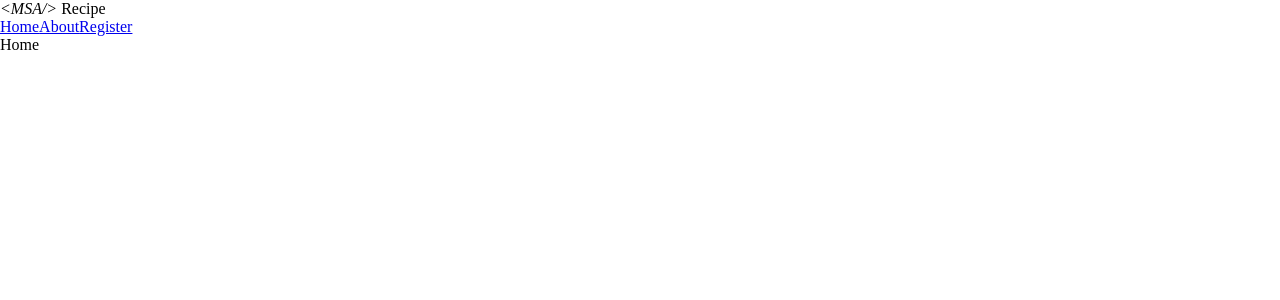
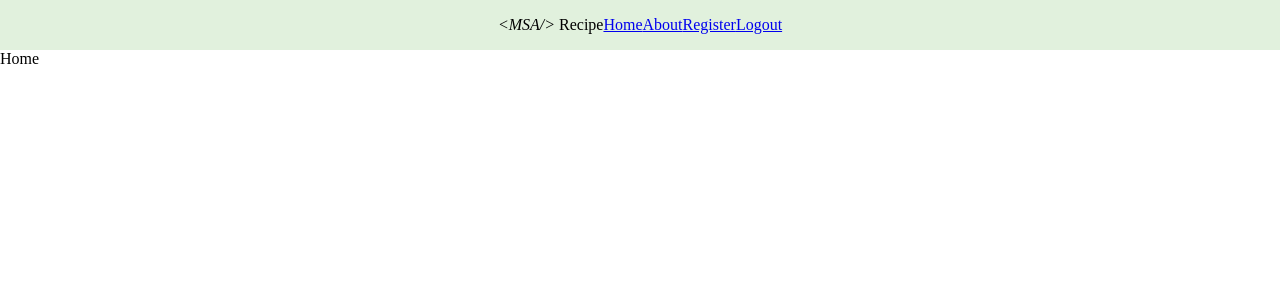
Before and after one commit to muhammetsalihaslan/recipe-app2, a React (Create React App) app in the folder recipe-app/: page / in a window 1280 px wide. Shown: the top 300 px of the page. Built offline with nearby package versions, Linux system fonts and the light colour scheme; a web font is replaced by a local one.

Commit message:
continue

```diff
--- a/recipe-app/package.json
+++ b/recipe-app/package.json
@@ -9,7 +9,7 @@
     "react-icon": "^1.0.0",
     "react-router-dom": "^6.3.0",
     "react-scripts": "5.0.1",
-    "styled-component": "^2.8.0",
+
     "styled-components": "^5.3.5"
   },
   "scripts": {
--- a/recipe-app/src/component/globalStyles/theme.js
+++ b/recipe-app/src/component/globalStyles/theme.js
@@ -1,5 +1,8 @@
 const theme = {
-    colors:{},
+    colors:{
+        navbarBgColor:"#e1f1dd",
+        mainColor: "#00adb5",
+    },
     screens:{},
 
 };
--- a/recipe-app/src/component/nav/Navbar.jsx
+++ b/recipe-app/src/component/nav/Navbar.jsx
@@ -1,9 +1,9 @@
-import NavStyle from './Navbar.style';
+import Nav from './Navbar.style';
 import { Link } from 'react-router-dom';
 
 const Navbar = () => {
     return (
-        <nav>
+        <Nav>
         <div>
             <i> {'<MSA/>'} </i>
             <span>Recipe</span>
@@ -12,8 +12,9 @@ const Navbar = () => {
             <Link to="/">Home</Link>
             <Link to="about">About</Link>
             <Link to="register">Register</Link>
+            <Link to="login">Logout</Link>
         </div>
-        </nav>
+        </Nav>
     )
 };
 
--- a/recipe-app/src/component/nav/Navbar.style.jsx
+++ b/recipe-app/src/component/nav/Navbar.style.jsx
@@ -0,0 +1,11 @@
+import styled from 'styled-components';
+import Flex from '../globalStyles/Flex';
+
+const Nav = styled(Flex)`
+ padding: 1rem 2rem;
+ background: ${({theme}) => theme.colors.navbarBgColor};
+
+
+`;
+
+export default Nav;
```
